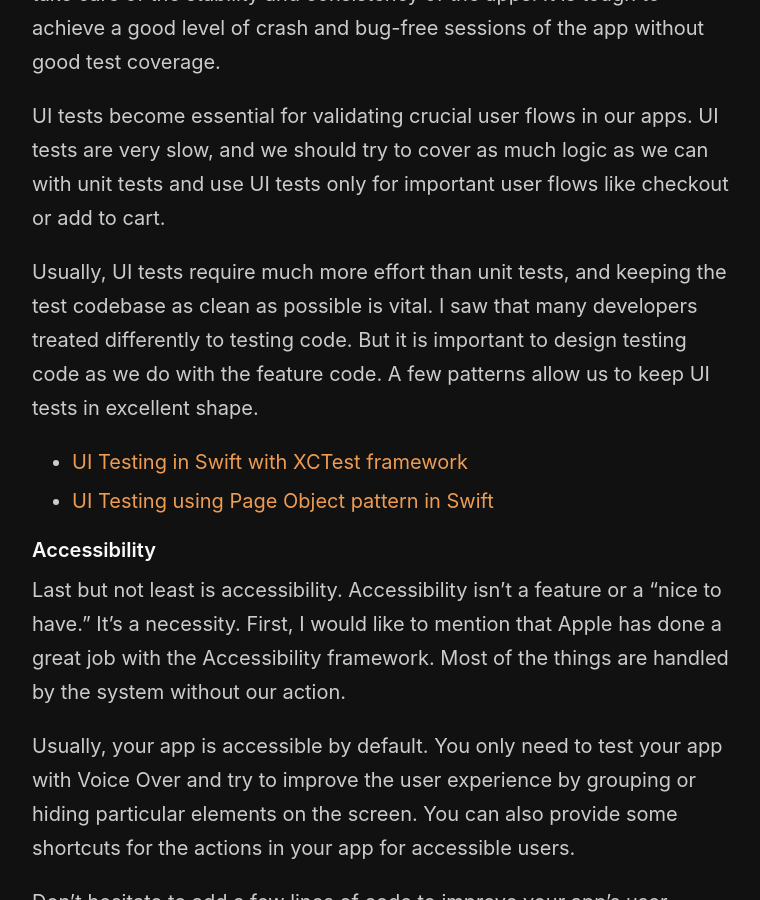
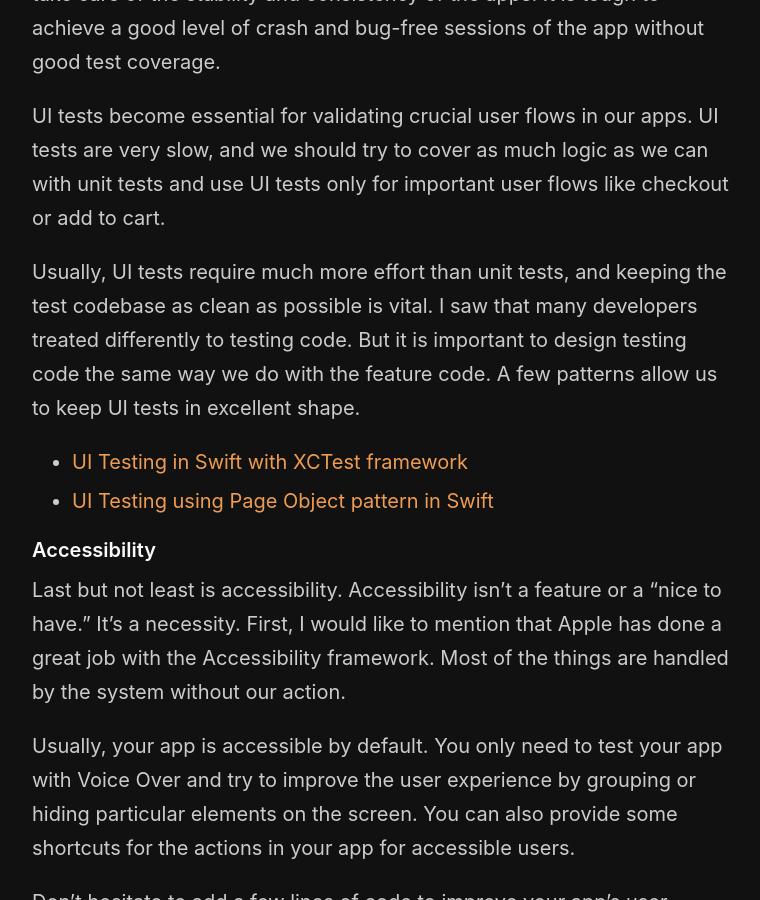
Before and after one commit to mecid/mecid.github.io, a Jekyll site: the page built from _posts/2022-12-27-ios-development-trends-in-review.md, in a window 1280 px wide and 900 px high, scrolled down 2205 px. Shown: the whole window, without its empty margins (258-1018 px from the left). Built offline with Jekyll 4.4.1, drawn with Linux system fonts in a browser that asks for light colours.

Commit message:
testing section tuned in ios dev trends post

```diff
--- a/_posts/2022-12-27-ios-development-trends-in-review.md
+++ b/_posts/2022-12-27-ios-development-trends-in-review.md
@@ -43,7 +43,7 @@
 
 UI tests become essential for validating crucial user flows in our apps. UI tests are very slow, and we should try to cover as much logic as we can with unit tests and use UI tests only for important user flows like checkout or add to cart.
 
-Usually, UI tests require much more effort than unit tests, and keeping the test codebase as clean as possible is vital. I saw that many developers treated differently to testing code. But it is important to design testing code as we do with the feature code. A few patterns allow us to keep UI tests in excellent shape.
+Usually, UI tests require much more effort than unit tests, and keeping the test codebase as clean as possible is vital. I saw that many developers treated differently to testing code. But it is important to design testing code the same way we do with the feature code. A few patterns allow us to keep UI tests in excellent shape.
 
 * [UI Testing in Swift with XCTest framework](/2021/03/18/ui-testing-in-swift-with-xctest-framework/)
 * [UI Testing using Page Object pattern in Swift](/2021/03/24/ui-testing-using-page-object-pattern-in-swift/)
```
